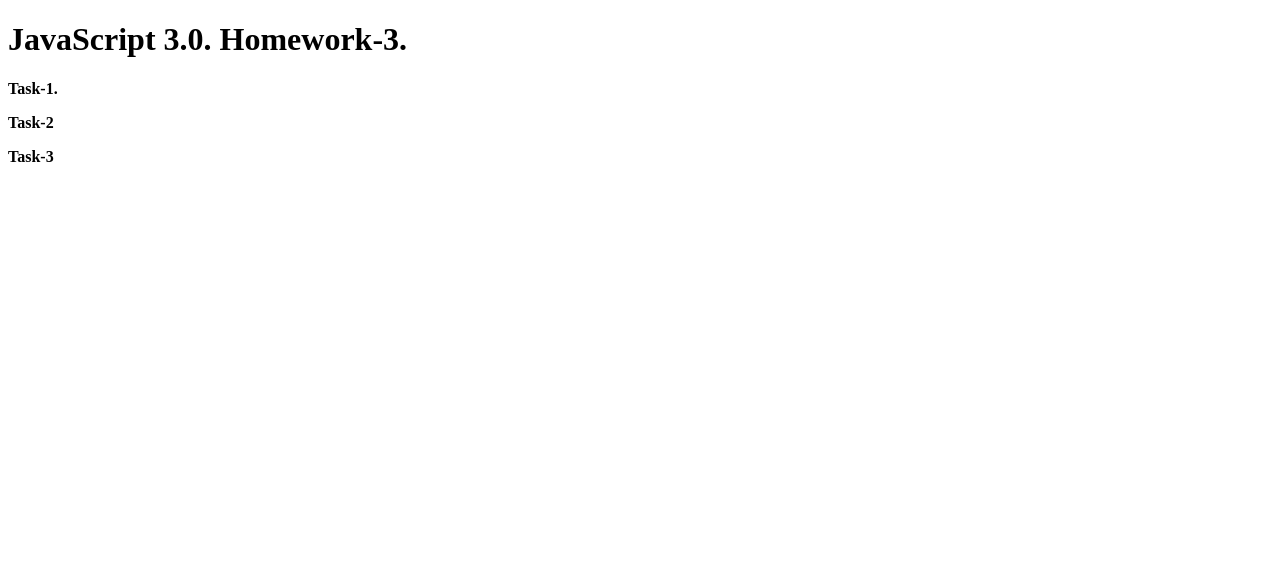
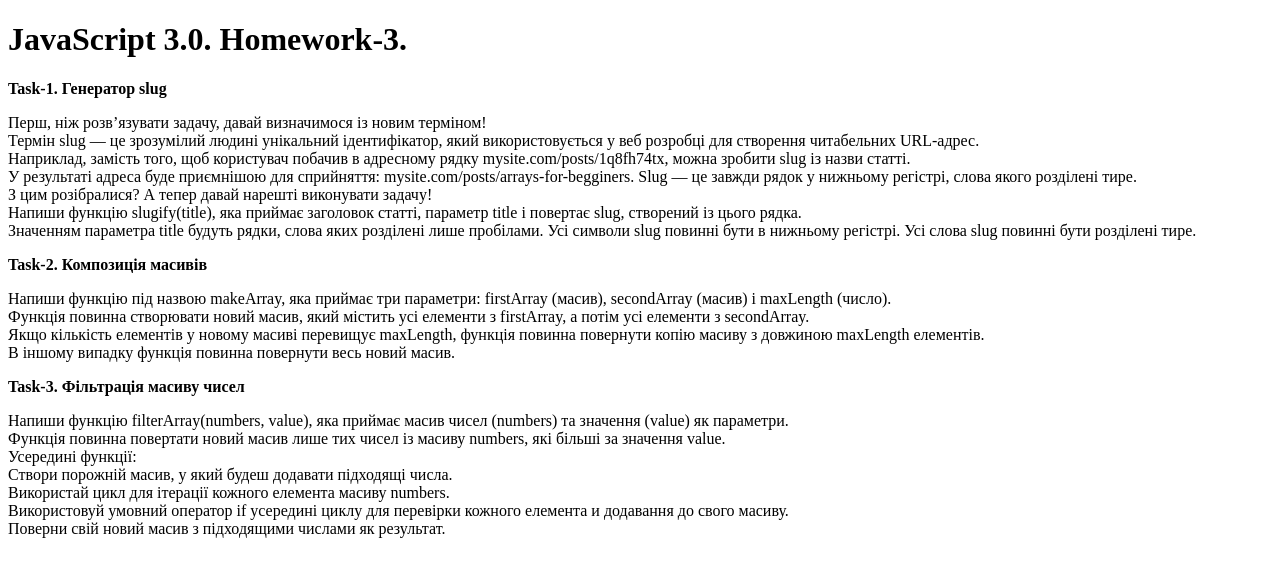
Before and after one commit to ITStupak/goit-js-hw-03, a plain HTML site: page index.html in a window 1280 px wide. Drawn offline with Linux system fonts and the light colour scheme.

Commit message:
about tasks & console.log for check

```diff
--- a/index.html
+++ b/index.html
@@ -7,14 +7,45 @@
   </head>
   <body>
     <h1 class="title">JavaScript 3.0. Homework-3.</h1>
-    <p class="hw-task"><b>Task-1.</b></p>
-    <p class="hw-dscr"></p>
+    <p class="hw-task"><b>Task-1. Генератор slug</b></p>
+    <p class="hw-dscr">
+      Перш, ніж розв’язувати задачу, давай визначимося із новим терміном!
+      <br />Термін slug — це зрозумілий людині унікальний ідентифікатор, який
+      використовується у веб розробці для створення читабельних URL-адрес.
+      <br />Наприклад, замість того, щоб користувач побачив в адресному рядку
+      mysite.com/posts/1q8fh74tx, можна зробити slug із назви статті. <br />У
+      результаті адреса буде приємнішою для сприйняття:
+      mysite.com/posts/arrays-for-begginers. Slug — це завжди рядок у нижньому
+      регістрі, слова якого розділені тире. <br />З цим розібралися? А тепер
+      давай нарешті виконувати задачу! <br />Напиши функцію slugify(title), яка
+      приймає заголовок статті, параметр title і повертає slug, створений із
+      цього рядка. <br />Значенням параметра title будуть рядки, слова яких
+      розділені лише пробілами. Усі символи slug повинні бути в нижньому
+      регістрі. Усі слова slug повинні бути розділені тире.
+    </p>
 
-    <p class="hw-task"><b>Task-2</b></p>
-    <p class="hw-dscr"></p>
+    <p class="hw-task"><b>Task-2. Композиція масивів</b></p>
+    <p class="hw-dscr">
+      Напиши функцію під назвою makeArray, яка приймає три параметри: firstArray
+      (масив), secondArray (масив) і maxLength (число). <br />Функція повинна
+      створювати новий масив, який містить усі елементи з firstArray, а потім
+      усі елементи з secondArray. <br />Якщо кількість елементів у новому масиві
+      перевищує maxLength, функція повинна повернути копію масиву з довжиною
+      maxLength елементів. <br />В іншому випадку функція повинна повернути весь
+      новий масив.
+    </p>
 
-    <p class="hw-task"><b>Task-3</b></p>
-    <p class="hw-dscr"></p>
+    <p class="hw-task"><b>Task-3. Фільтрація масиву чисел</b></p>
+    <p class="hw-dscr">
+      Напиши функцію filterArray(numbers, value), яка приймає масив чисел
+      (numbers) та значення (value) як параметри. <br />Функція повинна
+      повертати новий масив лише тих чисел із масиву numbers, які більші за
+      значення value. <br />Усередині функції: <br />Створи порожній масив, у
+      який будеш додавати підходящі числа. <br />Використай цикл для ітерації
+      кожного елемента масиву numbers. <br />Використовуй умовний оператор if
+      усередині циклу для перевірки кожного елемента и додавання до свого
+      масиву. <br />Поверни свій новий масив з підходящими числами як результат.
+    </p>
 
     <script src="./js/task-1.js"></script>
     <script src="./js/task-2.js"></script>
```
Also changed, not shown: js/task-1.js (+9 -0 lines), js/task-2.js (+11 -0 lines), js/task-3.js (+10 -0 lines).
